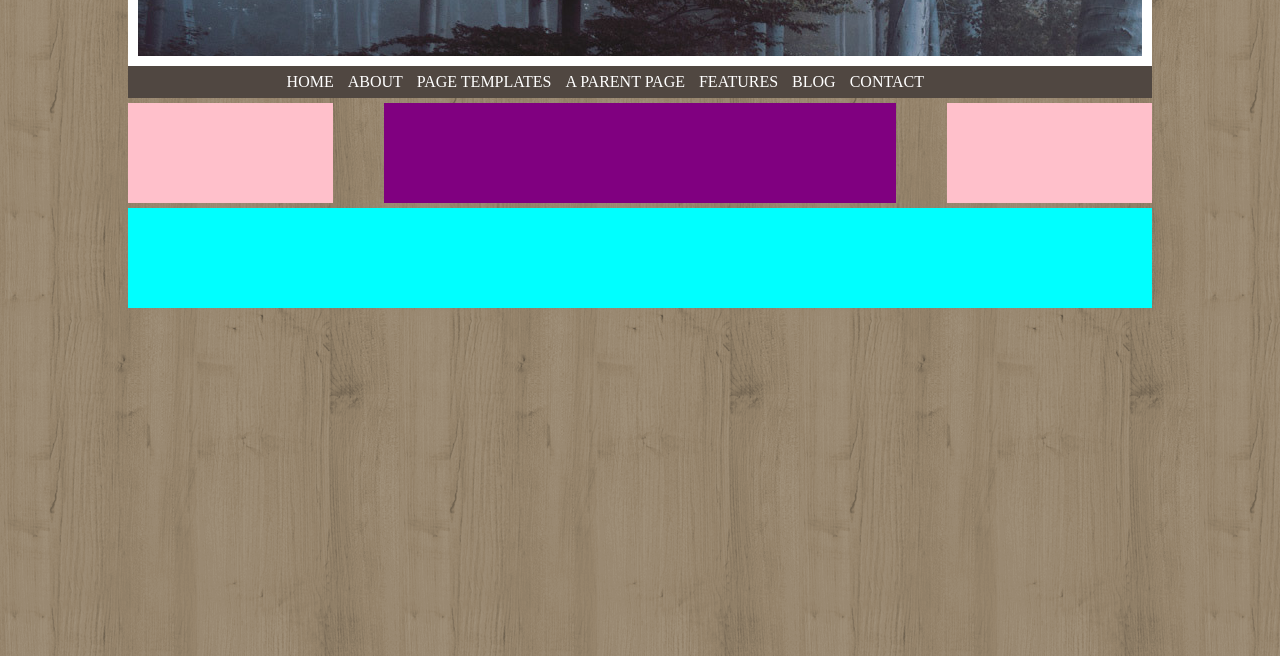
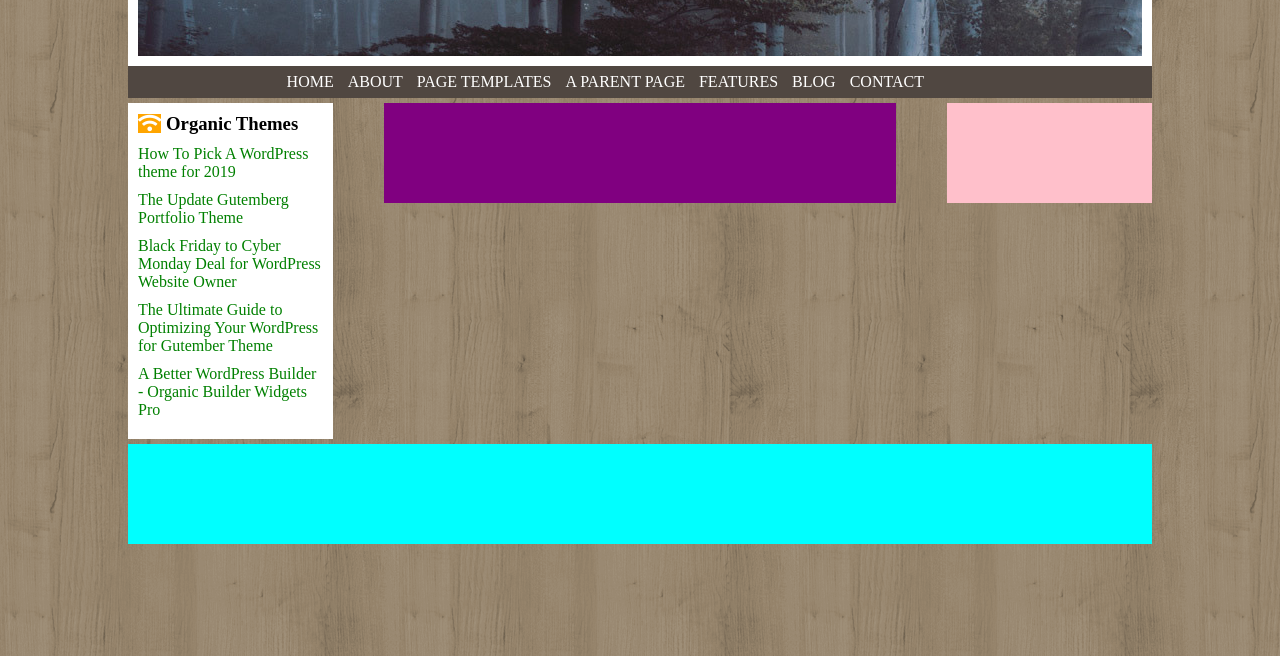
Before and after one commit to lindam-code/htmlcss-wp, a plain HTML site: page index.html in a window 1280 px wide. Shown: the part 144-800 px from the top of the page. Drawn offline with Linux system fonts and the light colour scheme.

Commit message:
Fatta colonna di sinistra.

```diff
--- a/css/style.css
+++ b/css/style.css
@@ -77,17 +77,48 @@ main .col {
   float: left;
 }
 
-main .col-left, .col-right {
+/* colonna di destra */
+main .col-left {
   width: 20%;
-  height: 100px;
-  background: pink;
+  background: white;
+  padding: 10px;
 }
 
+main .col-left i {
+  background: orange;
+  color: white;
+}
+
+main .col-left ul {
+  list-style-type: none;
+}
+
+main .col-left ul li a {
+  list-style-type: none;
+  color: green;
+  text-decoration: none;
+}
+
+main .col-left ul li {
+  list-style-type: none;
+  color: green;
+  text-decoration: none;
+  margin: 10px 0;
+}
+
+/* colonna centrale */
 main .col-center  {
   width: 50%;
   height: 100px;
   background: purple;
   margin: 0 5%;
+}
+
+/* colonna di sinistra */
+main .col-right {
+  width: 20%;
+  height: 100px;
+  background: pink;
 }
 
 main::after {
--- a/index.html
+++ b/index.html
@@ -3,6 +3,7 @@
   <head>
     <meta charset="utf-8">
     <title>Organic theme</title>
+    <link rel="stylesheet" href="https://cdnjs.cloudflare.com/ajax/libs/font-awesome/5.13.0/css/all.min.css">
     <link rel="stylesheet" href="css/style.css">
   <body>
     <!-- Inizio contenitore centrale -->
@@ -31,7 +32,6 @@
             <li><a href="#">CONTACT</a></li>
           </ul>
 
-
         </div>
         <!-- Fine menu -->
 
@@ -42,6 +42,14 @@
       <main>
         <!-- Inizio colonna sinistra  -->
         <div class="col col-left">
+          <h3><i class="fas fa-wifi"></i>&nbsp;Organic Themes</h3>
+          <ul>
+            <li><a href="#">How To Pick A WordPress theme for 2019</a></li>
+            <li><a href="#">The Update Gutemberg Portfolio Theme</a></li>
+            <li><a href="#">Black Friday to Cyber Monday Deal for WordPress Website Owner</a></li>
+            <li><a href="#">The Ultimate Guide to Optimizing Your WordPress for Gutember Theme </a></li>
+            <li><a href="#">A Better WordPress Builder - Organic Builder Widgets Pro</a></li>
+          </ul>
 
         </div>
         <!-- Fine colonna sinistra  -->
```
